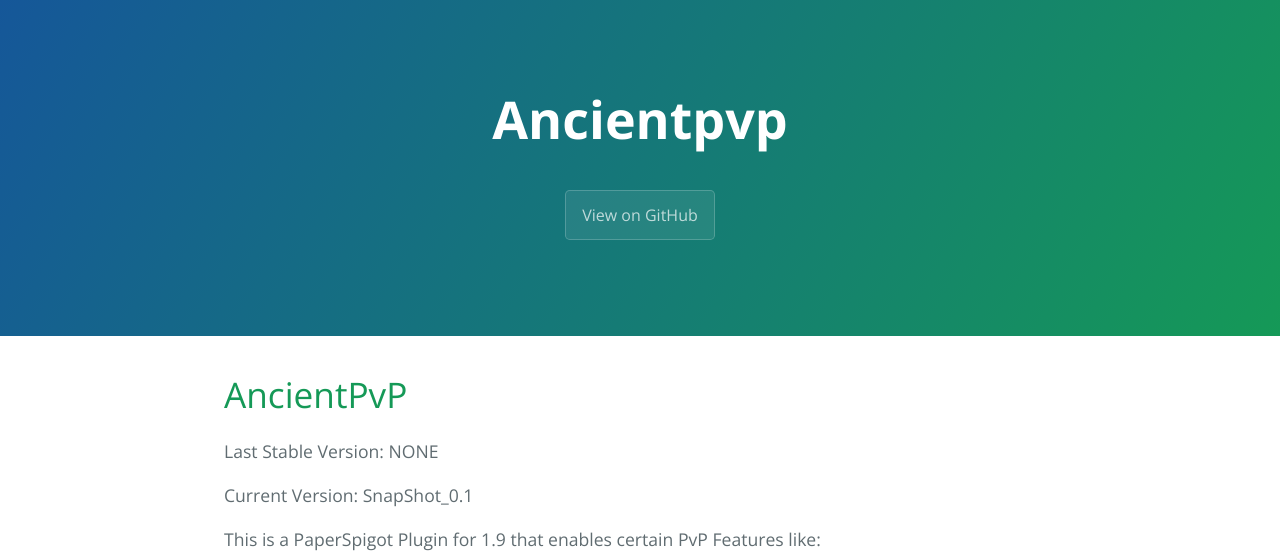
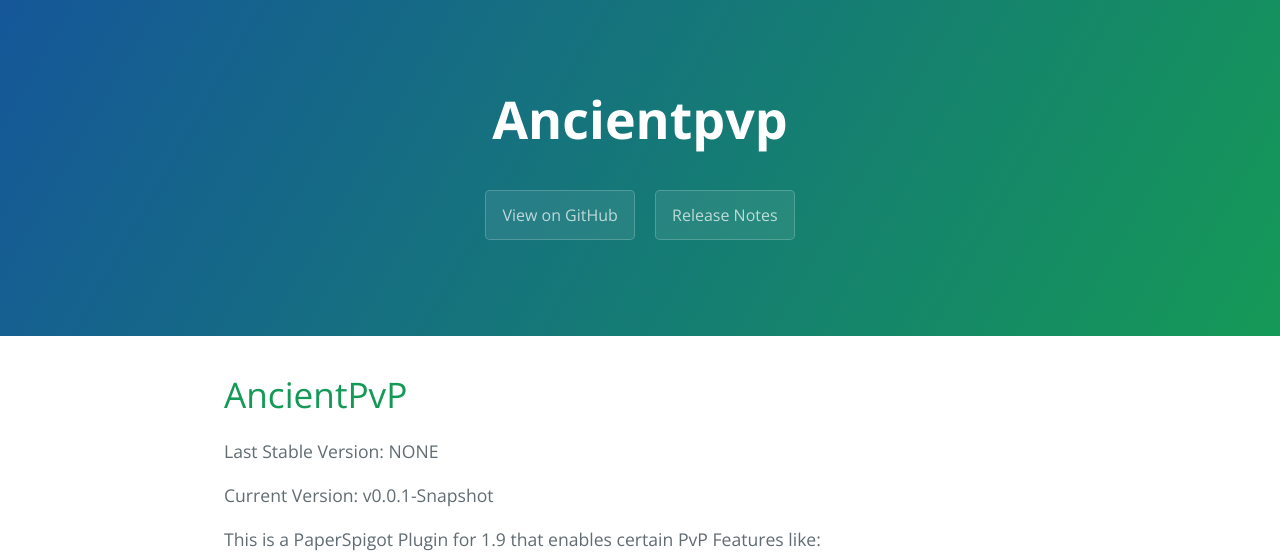
Before and after one commit to gitter-badger/AncientPvP, a plain HTML site: page index.html in a window 1280 px wide. Shown: the top 559 px of the page. Drawn offline with nearby package versions, Linux system fonts and the light colour scheme.

Commit message:
Updated Page
Added Release Notes Button

Updates Repo Version

```diff
--- a/index.html
+++ b/index.html
@@ -14,6 +14,7 @@
       <h1 class="project-name">Ancientpvp</h1>
       <h2 class="project-tagline"></h2>
       <a href="https://github.com/Plusgames/AncientPvP" class="btn">View on GitHub</a>
+      <a href="https://github.com/Plusgames/AncientPvP/releases" class="btn">Release Notes</a>
     </section>
 
     <section class="main-content">
@@ -22,7 +23,7 @@
 
 <p>Last Stable Version: NONE</p>
 
-<p>Current Version: SnapShot_0.1</p>
+<p>Current Version: v0.0.1-Snapshot</p>
 
 <p>This is a PaperSpigot Plugin for 1.9 that enables certain PvP Features like:</p>
 
```
